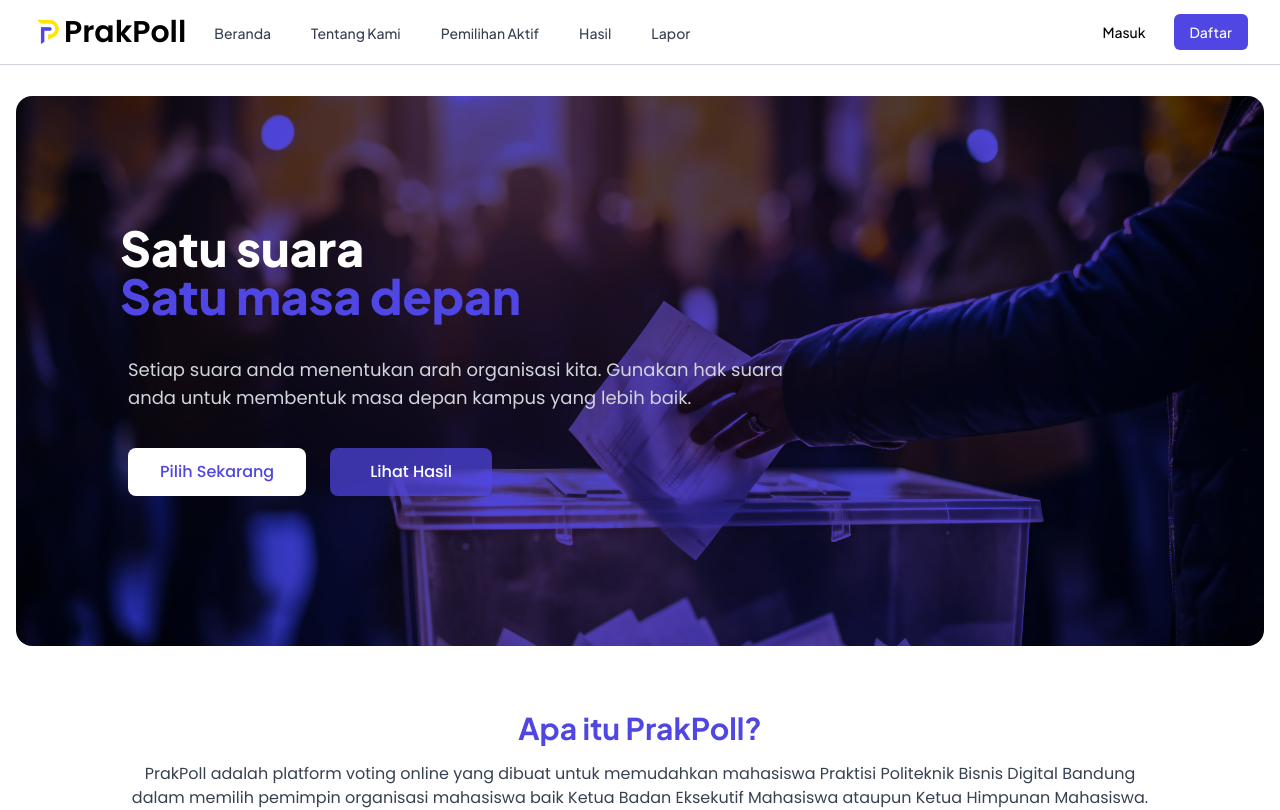
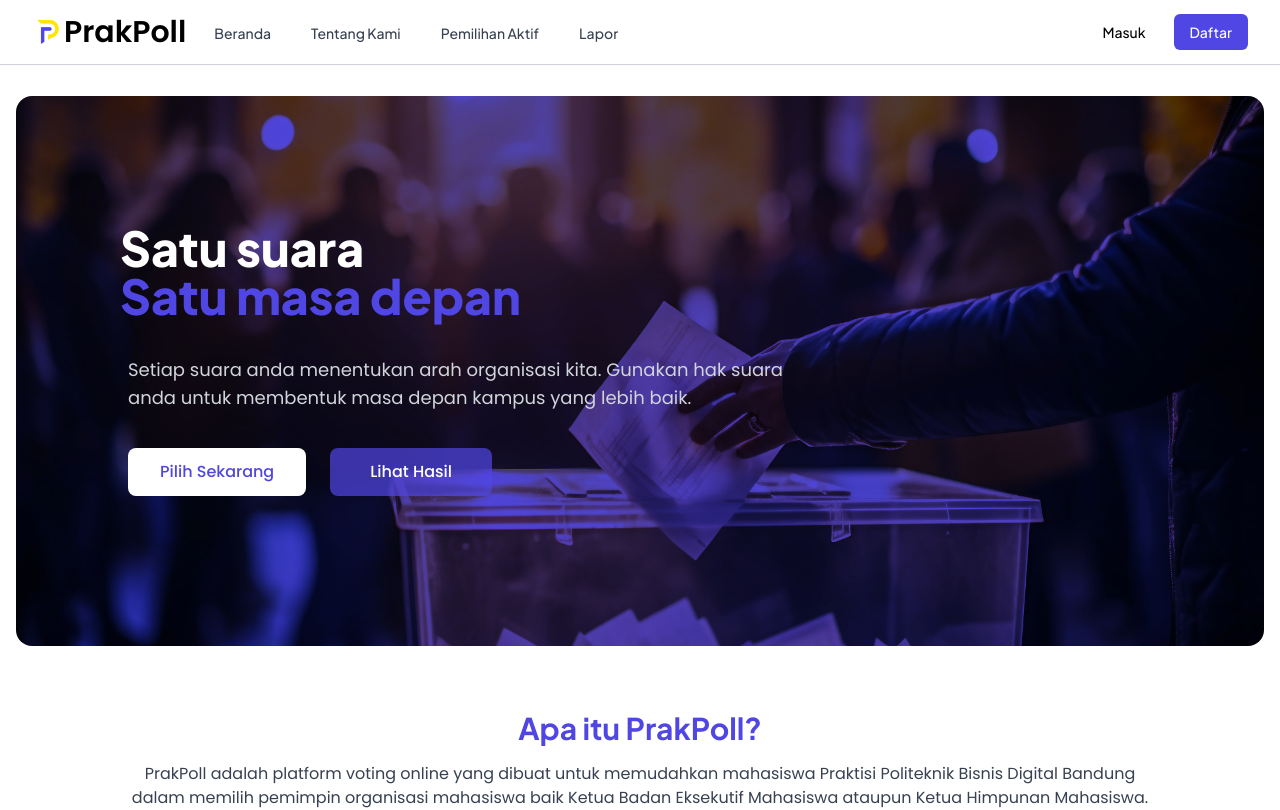
Before and after one commit to pepetgoodboy/prakpoll-frontend, a Next.js app: page / in a window 1280 px wide. Shown: the top 810 px of the page. Built offline with nearby package versions, Linux system fonts and the light colour scheme.

Commit message:
feat: hide result navbar user

```diff
--- a/src/components/UI/Molecules/Navbar.jsx
+++ b/src/components/UI/Molecules/Navbar.jsx
@@ -47,7 +47,7 @@ export default function Navbar() {
               <LinkNavDesk to="/" text="Beranda" />
               <LinkScrollDesk to="about" text="Tentang Kami" />
               <LinkNavDesk to="/elections" text="Pemilihan Aktif" />
-              <LinkNavDesk to="/result" text="Hasil" />
+              {/* <LinkNavDesk to="/result" text="Hasil" /> */}
               <LinkScrollDesk to="report" text="Lapor" />
             </div>
           </div>
@@ -117,11 +117,11 @@ export default function Navbar() {
                   logo={<GiVote className="h-6 w-6 text-[#5046E4]" />}
                   text="Pemilihan Aktif"
                 />
-                <LinkNavMobile
+                {/* <LinkNavMobile
                   to="/result"
                   logo={<BiTask className="h-6 w-6 text-[#5046E4]" />}
                   text="Hasil"
-                />
+                /> */}
                 <LinkScrollMobile
                   to="report"
                   logo={<GoReport className="h-6 w-6 text-[#5046E4]" />}
--- a/src/components/UI/Molecules/NavbarSingle.jsx
+++ b/src/components/UI/Molecules/NavbarSingle.jsx
@@ -44,7 +44,7 @@ export default function NavbarSingle() {
             <div className="hidden lg:ml-6 lg:flex lg:space-x-8">
               <LinkNavDesk to="/" text="Beranda" />
               <LinkNavDesk to="/elections" text="Pemilihan Aktif" />
-              <LinkNavDesk to="/result" text="Hasil" />
+              {/* <LinkNavDesk to="/result" text="Hasil" /> */}
             </div>
           </div>
           <div className="flex items-center lg:hidden px-2">
@@ -108,11 +108,11 @@ export default function NavbarSingle() {
                   logo={<GiVote className="h-6 w-6 text-[#5046E4]" />}
                   text="Pemilihan Aktif"
                 />
-                <LinkNavMobile
+                {/* <LinkNavMobile
                   to="/result"
                   logo={<BiTask className="h-6 w-6 text-[#5046E4]" />}
                   text="Hasil"
-                />
+                /> */}
               </nav>
             </div>
             <div className="mt-8">
```
